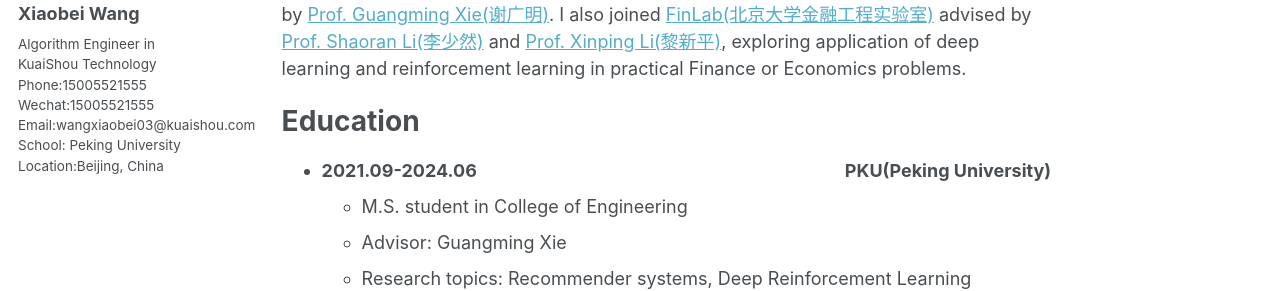
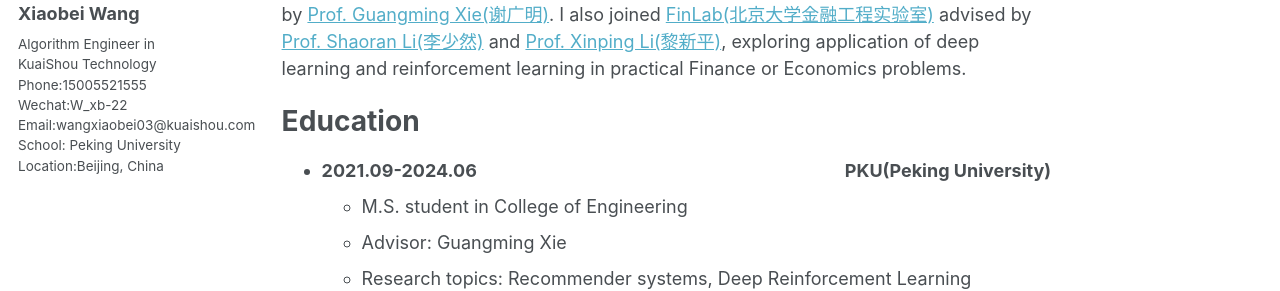
Before and after one commit to wangxiaobei822/wangxiaobei822.github.io, a Jekyll site: the page built from _pages/about.md, in a window 1280 px wide. Shown: the part 349-640 px from the top of the page. Built offline with Jekyll 4.4.1, drawn with Linux system fonts in a browser that asks for light colours.

Commit message:
Update _config.yml

```diff
--- a/_config.yml
+++ b/_config.yml
@@ -24,7 +24,7 @@ author:
   avatar           : "wxb.png"
   name             : "Xiaobei Wang"
   pronouns         : # example: "she/her"
-  bio              : "Algorithm Engineer in KuaiShou Technology \n\n Phone:15005521555 \n\n Wechat:15005521555 \n\n Email:wangxiaobei03@kuaishou.com \n\n School: Peking University \n\n Location:Beijing, China"
+  bio              : "Algorithm Engineer in KuaiShou Technology \n\n Phone:15005521555 \n\n Wechat:W_xb-22 \n\n Email:wangxiaobei03@kuaishou.com \n\n School: Peking University \n\n Location:Beijing, China"
   location         : #"Beijing, China"
   employer         : #"Peking University"
   uri              : # URL
```
